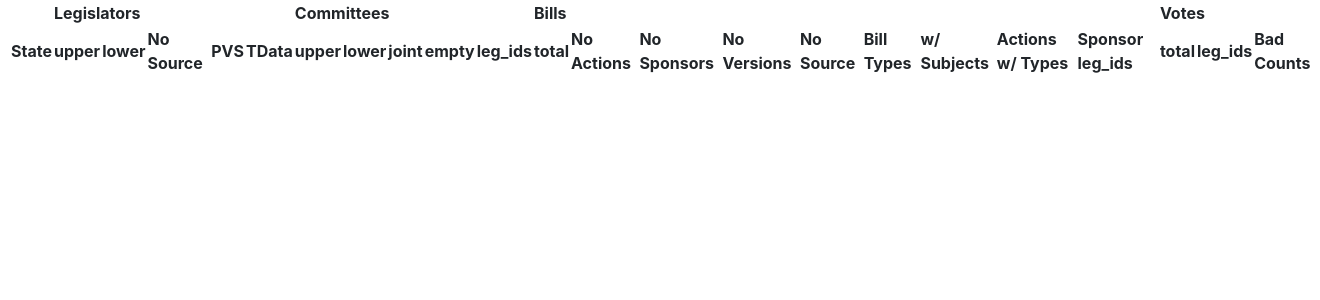
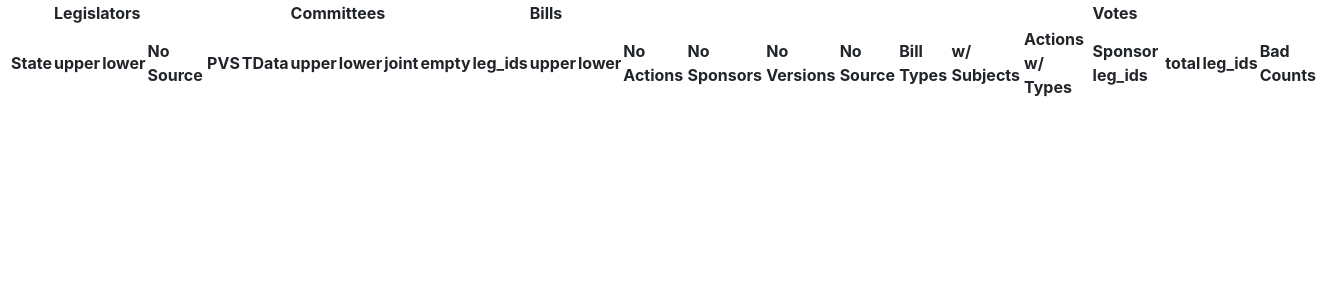
Before and after one commit to openstates/billy, a Django app: template billy/site/browse/templates/billy/index.html in a window 1320 px wide. Shown: the top 300 px of the page. Run offline with Django 3.2, Linux system fonts and the light colour scheme; the template is opened without the code that fills it, so the values that code supplies are empty; some libraries are stand-ins or nearby versions.

Commit message:
split bill count into upper/lower

```diff
--- a/billy/site/browse/templates/billy/index.html
+++ b/billy/site/browse/templates/billy/index.html
@@ -34,7 +34,8 @@
         <th>empty</th>
         <th>leg_ids</th>
         <!-- bills -->
-        <th>total</th>
+        <th>upper</th>
+        <th>lower</th>
         <th>No Actions</th>
         <th>No Sponsors</th>
         <th>No Versions</th>
@@ -103,8 +104,10 @@
             {% endif %}
             >{{row.committees.members_with_leg_id|floatformat}}%</td>
         <!-- bills -->
-        <td class="{{row.bills.bill_count|yesno:"good,bad"}}">
-            {{row.bills.bill_count}}</td>
+        <td class="{{row.bills.upper_count|yesno:"good,bad"}}">
+            {{row.bills.upper_count}}</td>
+        <td class="{{row.bills.lower_count|yesno:"good,bad"}}">
+            {{row.bills.lower_count}}</td>
         <td class="{{row.bills.actionless|length|yesno:"bad,good"}}">
             {{row.bills.actionless|length}}</td>
         <td class="{{row.bills.sponsorless|length|yesno:"bad,good"}}">
--- a/billy/site/browse/templates/billy/state_index.html
+++ b/billy/site/browse/templates/billy/state_index.html
@@ -35,8 +35,8 @@
 <div class="span-one-third" id="bills">
     <h4 width="100%">Bills<a href="random_bill/">(random bill)</a></h4>
   <dl>
-      <dt>Upper:</dt><dd>{{report.bills.upper_bill_count}}</dd>
-      <dt>Lower:</dt><dd>{{report.bills.lower_bill_count}}</dd>
+      <dt>Upper:</dt><dd>{{report.bills.upper_count}}</dd>
+      <dt>Lower:</dt><dd>{{report.bills.lower_count}}</dd>
       <dt>Versions:</dt><dd>{{versions}}</dd>
       <dt>without actions:</dt><dd>{{report.bills.actionless|length}}</dd>
       <dt>without sponsors:</dt><dd>{{report.bills.sponsorless|length}}</dd>
```
Also changed, not shown: billy/reports/bills.py (+8 -4 lines).
